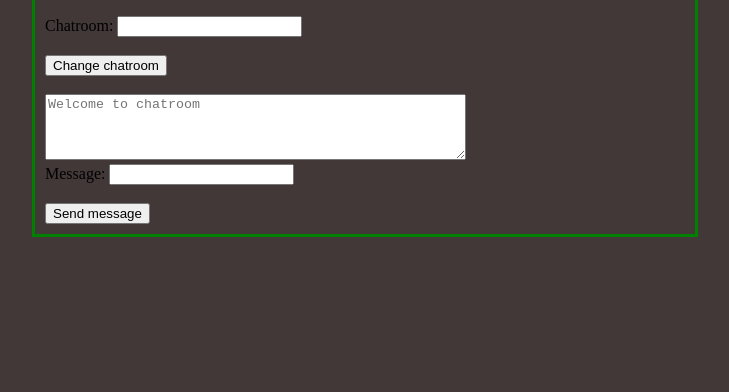
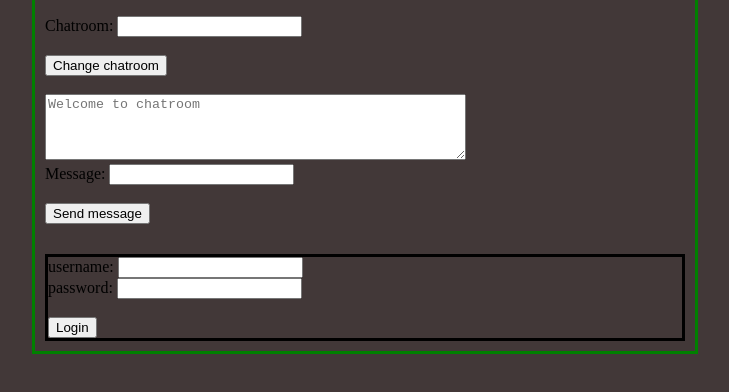
Before and after one commit to adaken4/web-sockets, a plain HTML site: page frontend/index.html in a window 1280 px wide. Shown: the part 118-510 px from the top of the page, without its empty margins (275-1004 px from the left). Drawn offline with Linux system fonts and the light colour scheme.

Commit message:
[feat]: implement a simple user login form

```diff
--- a/frontend/index.html
+++ b/frontend/index.html
@@ -23,6 +23,15 @@
             <input type="text" id="message" name="message"><br><br>
             <input type="submit" value="Send message">
         </form>
+        <div style="border: 3px solid black; margin-top: 30px;">
+            <form action="" id="login-form">
+                <label for="username">username:</label>
+                <input type="text" id="username" name="username"><br>
+                <label for="password">password:</label>
+                <input type="password" id="password" name="password"><br><br>
+                <input type="submit" value="Login">
+            </form>
+        </div>
     </div>
     <script>
         let selectedChat = "general";
```
